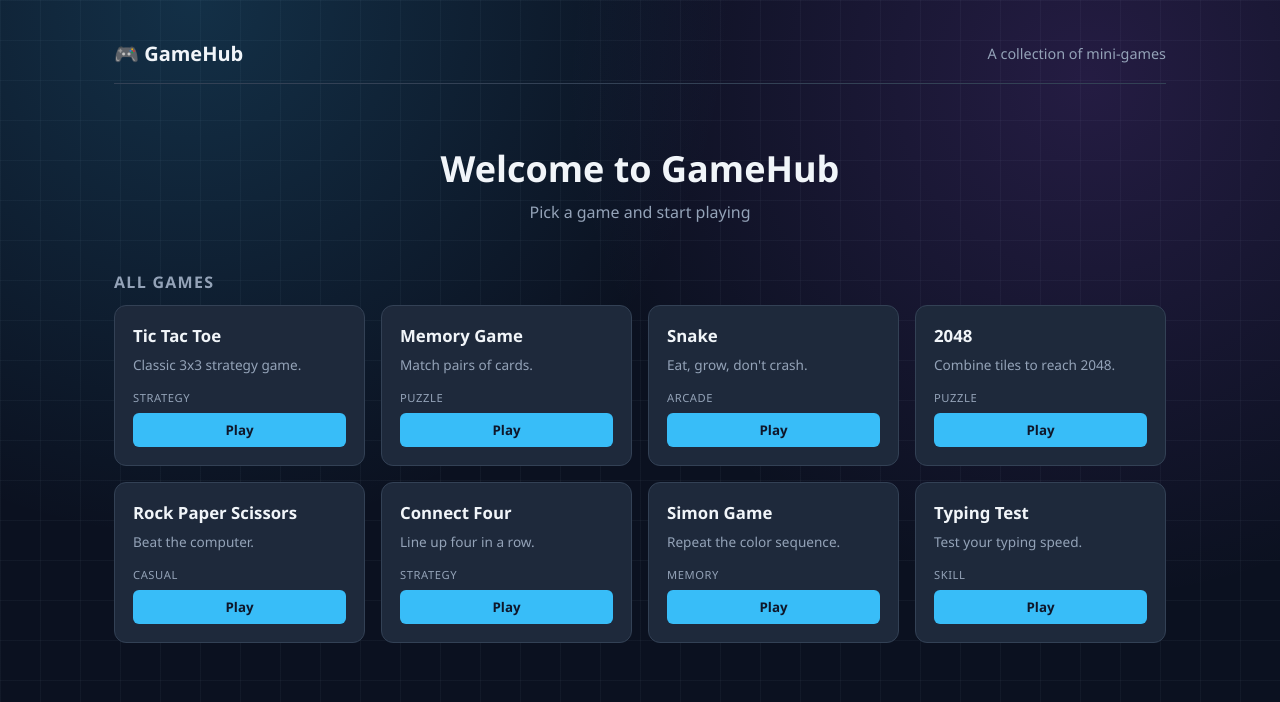
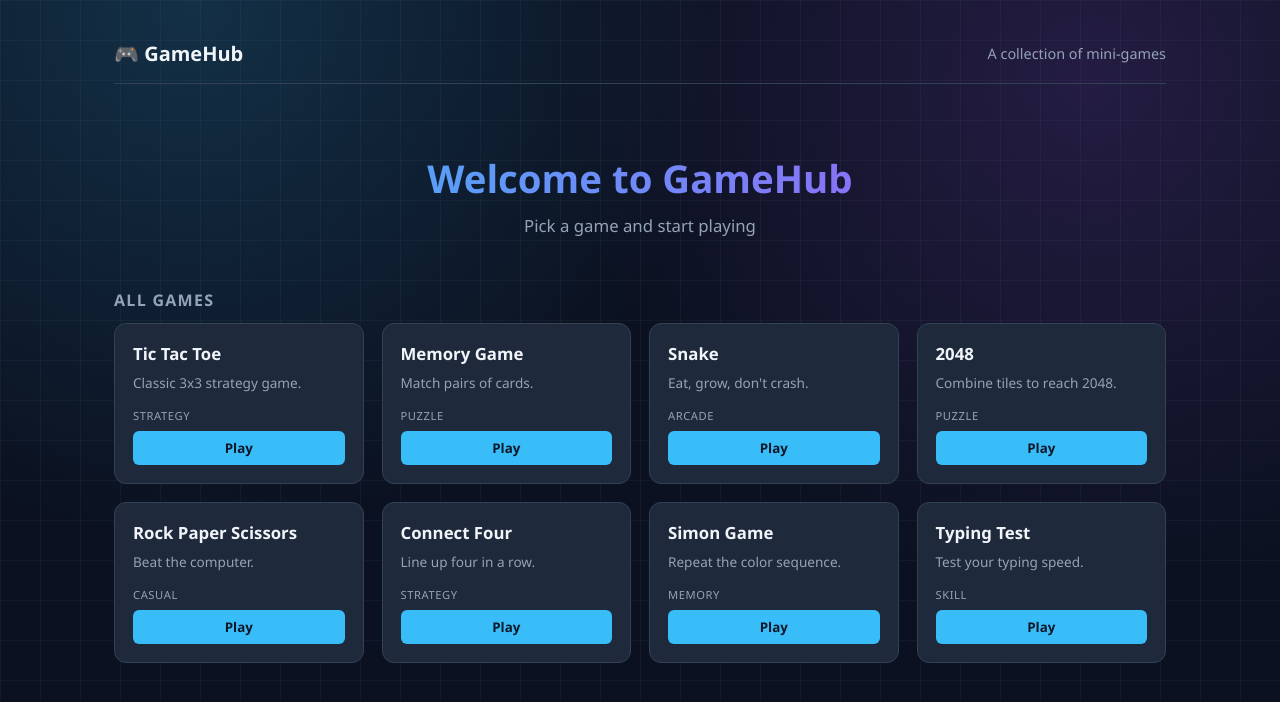
Before and after one commit to Rushiii007/GameHub, a React (Vite) app: page / in a window 1280 px wide. Shown: the top 702 px of the page. Built offline with nearby package versions, Linux system fonts and the light colour scheme.

Commit message:
Update App.css

```diff
--- a/src/App.css
+++ b/src/App.css
@@ -4,7 +4,6 @@
   margin: 0 auto;
 }
 
-/* Navbar */
 .navbar {
   display: flex;
   align-items: center;
@@ -16,18 +15,20 @@
 .navbar h2 { font-size: 1.25rem; }
 .navbar .nav-sub { color: var(--text-muted); font-size: 0.9rem; }
 
-/* Hero */
 .hero {
   text-align: center;
-  padding: 32px 0 24px;
+  padding: 40px 0 28px;
 }
 .hero h1 {
-  font-size: 2.25rem;
-  margin-bottom: 8px;
+  font-size: 2.4rem;
+  margin-bottom: 10px;
+  background: linear-gradient(90deg, var(--accent), #a855f7);
+  -webkit-background-clip: text;
+  background-clip: text;
+  color: transparent;
 }
-.hero p { font-size: 1rem; }
+.hero p { font-size: 1.05rem; }
 
-/* Back button */
 .back-btn {
   background: var(--surface);
   color: var(--text);
@@ -43,14 +44,12 @@
   border-color: var(--border-strong);
 }
 
-/* Game grid */
 .grid {
   display: grid;
   grid-template-columns: repeat(auto-fill, minmax(220px, 1fr));
-  gap: 16px;
+  gap: 18px;
 }
 
-/* Game card */
 .game-card {
   background: var(--surface);
   border: 1px solid var(--border);
@@ -60,13 +59,29 @@
   flex-direction: column;
   gap: 8px;
   cursor: pointer;
-  transition: transform 0.15s, border-color 0.15s, background 0.15s;
+  transition: transform 0.15s, border-color 0.15s, background 0.15s, box-shadow 0.15s;
 }
 .game-card:hover {
   background: var(--surface-hover);
-  border-color: var(--border-strong);
-  transform: translateY(-2px);
+  border-color: var(--accent);
+  transform: translateY(-4px);
+  box-shadow: 0 10px 24px rgba(56, 189, 248, 0.18);
 }
+
+.game-icon {
+  font-size: 2.6rem;
+  line-height: 1;
+  margin-bottom: 6px;
+  background: rgba(56, 189, 248, 0.1);
+  border: 1px solid var(--border);
+  border-radius: var(--radius);
+  width: 64px;
+  height: 64px;
+  display: flex;
+  align-items: center;
+  justify-content: center;
+}
+
 .game-card h3 { font-size: 1.05rem; }
 .game-card .desc { font-size: 0.85rem; flex: 1; }
 .game-card .meta {
@@ -98,7 +113,6 @@
 }
 .play-btn:hover { background: var(--accent-hover); }
 
-/* Section title */
 .section-title {
   margin: 24px 0 12px;
   font-size: 1rem;
```
